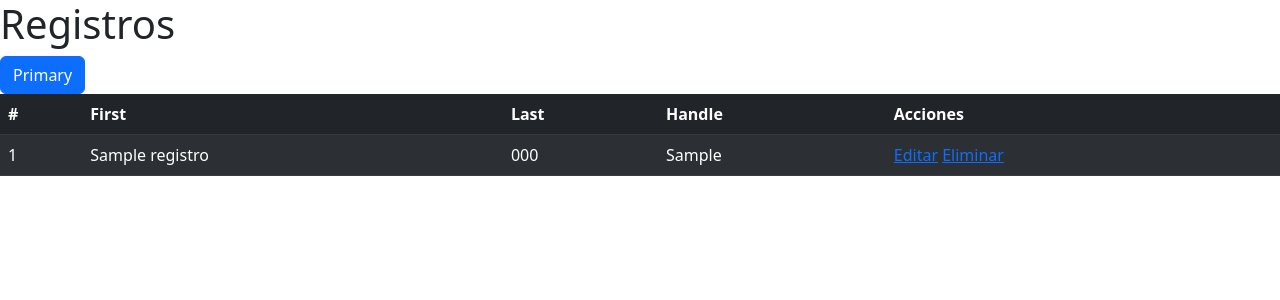
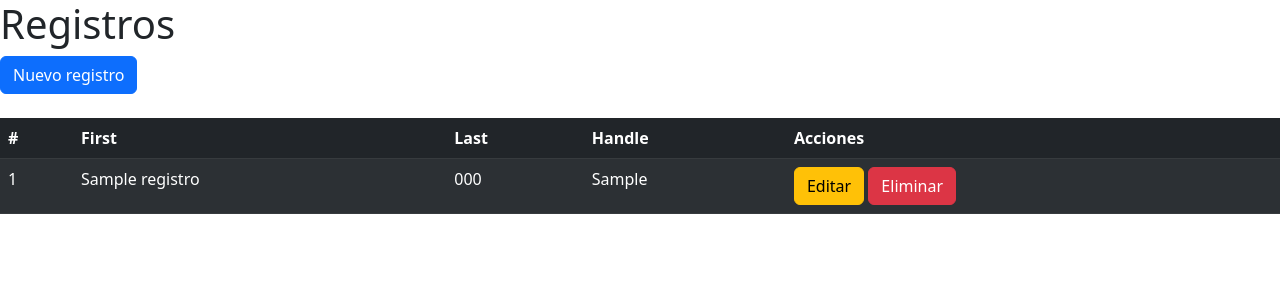
Before and after one commit to Arleyrs/Flask, a Flask app: page / in a window 1280 px wide. Shown: the top 300 px of the page. Run offline with Flask 3, Linux system fonts and the light colour scheme; tables that the repository leaves empty or names only in its code hold one stand-in row (values such as "Sample post"); some libraries are stand-ins or nearby versions.

Commit message:
Personalización de botones

```diff
--- a/templates/index.html
+++ b/templates/index.html
@@ -20,7 +20,9 @@
 <body>
     <h1>Registros</h1>
     <!-- <a href="/agregar">Agregar registro</a> -->
-    <a href="/agregar" class="btn btn-primary">Primary</a>
+    <a href="/agregar" class="btn btn-primary">Nuevo registro</a>
+    <br>
+    <br>
 
     <div class="container">
         <div class="form-container">
@@ -71,8 +73,8 @@
                 <td>{{ registro[2] }}</td>
                 <td>{{ registro[3] }}</td>
                 <td>
-                    <a href="/editar/{{ registro[0] }}">Editar</a>
-                    <a href="/eliminar/{{ registro[0] }}">Eliminar</a>
+                    <a class="btn btn-warning" href="/editar/{{ registro[0] }}">Editar</a>
+                    <a class="btn btn-danger" href="/eliminar/{{ registro[0] }}">Eliminar</a>
                 </td>
           </tr>
 
```
